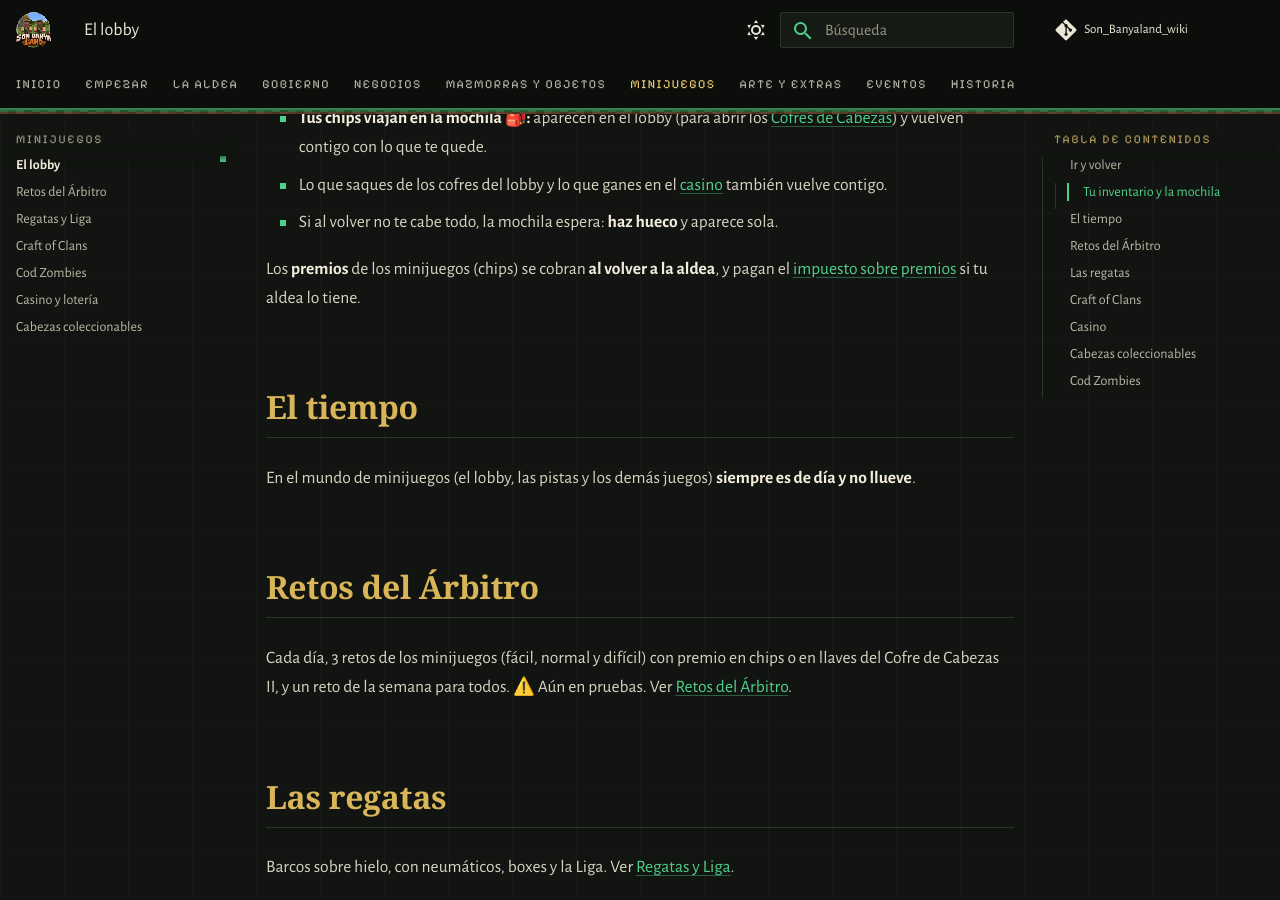
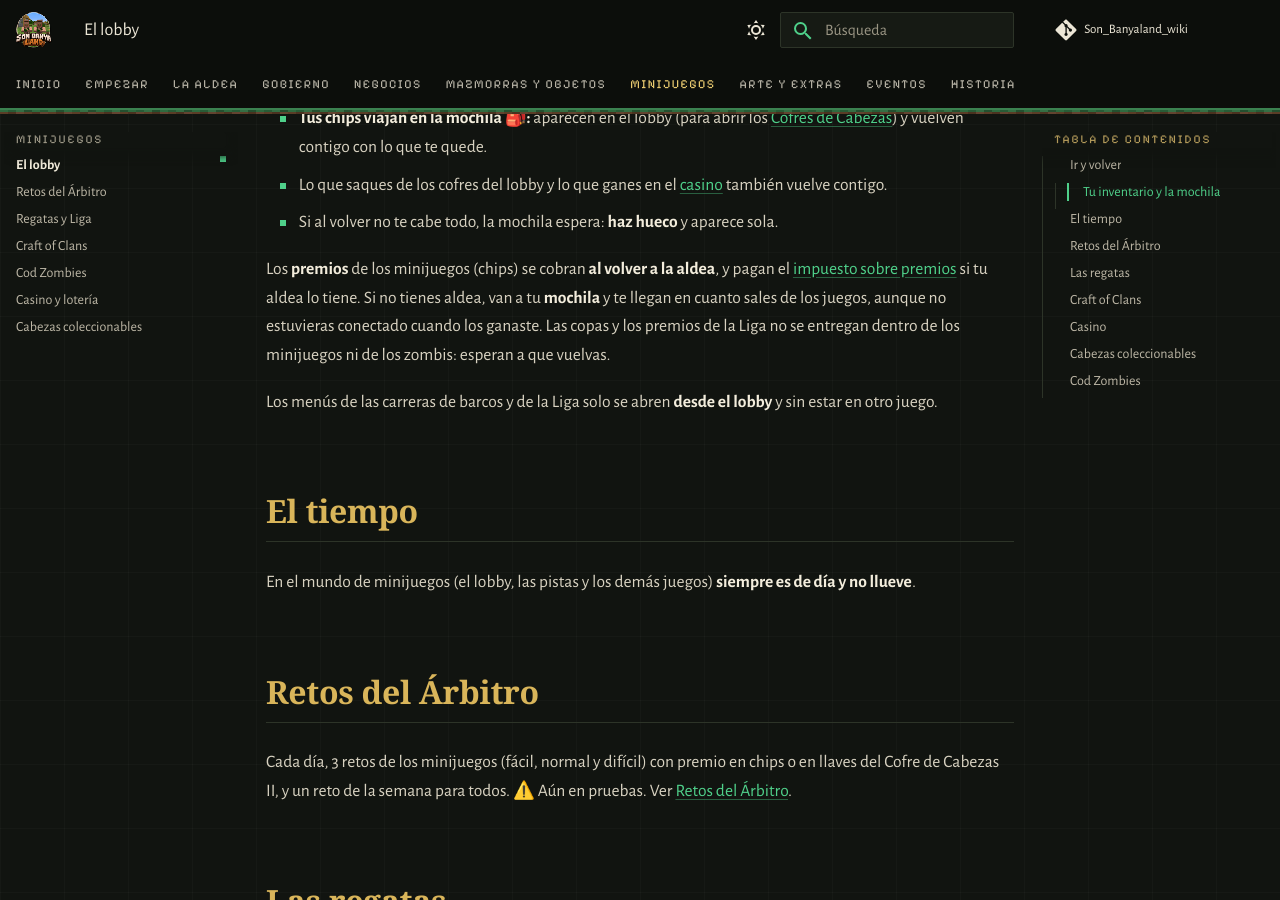
Before and after one commit to PigPilgrim/Son_Banyaland_wiki, an MkDocs documentation site: the page built from docs/minijuegos.md, in a window 1280 px wide and 900 px high, scrolled down 569 px. Built offline with MkDocs 1.6.1 and Material for MkDocs 9.7.7, drawn with Linux system fonts in a browser that asks for light colours; some web fonts are replaced; comment, search, counter and statistics services are not loaded.

Commit message:
Auditoría, altos 1: premios sin aldea a la mochila, copas que esperan fuera de los zombis, menús de barcos solo desde el lobby
Co-Authored-By: Claude Opus 5.5 <noreply@anthropic.com>

```diff
--- a/docs/minijuegos.md
+++ b/docs/minijuegos.md
@@ -19,6 +19,11 @@ Los minijuegos tienen **su propio inventario**, y en ellos **no pierdes nada al
 
 Los **premios** de los minijuegos (chips) se cobran **al volver a la aldea**, y pagan el
 [impuesto sobre premios](hacienda.md#hacienda-los-impuestos) si tu aldea lo tiene.
+Si no tienes aldea, van a tu **mochila** y te llegan en cuanto sales de los juegos, aunque no estuvieras conectado
+cuando los ganaste. Las copas y los premios de la Liga no se entregan dentro de los minijuegos ni de los zombis: esperan
+a que vuelvas.
+
+Los menús de las carreras de barcos y de la Liga solo se abren **desde el lobby** y sin estar en otro juego.
 
 ## El tiempo
 
```
